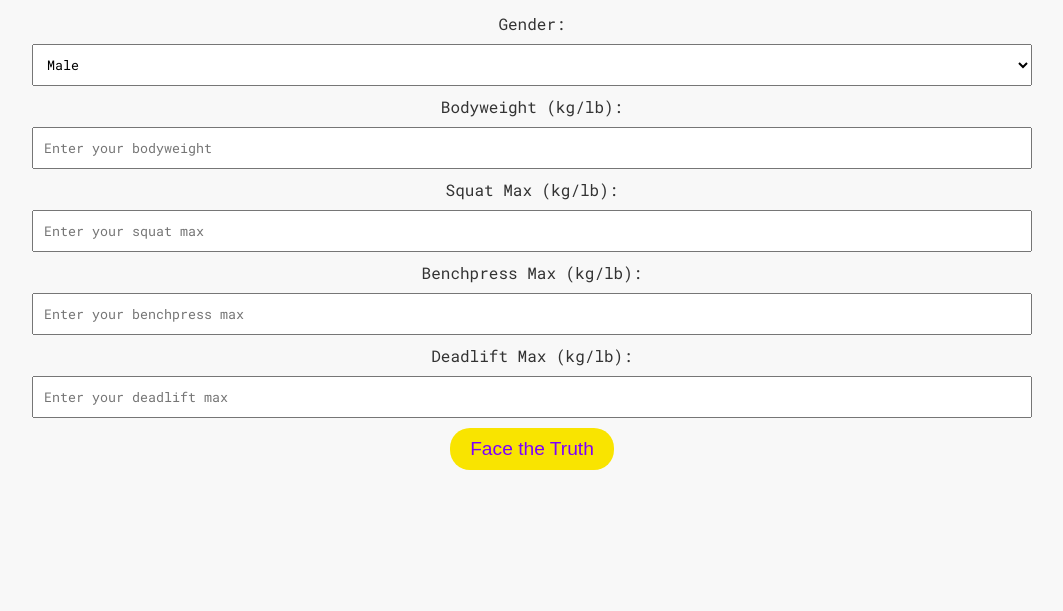
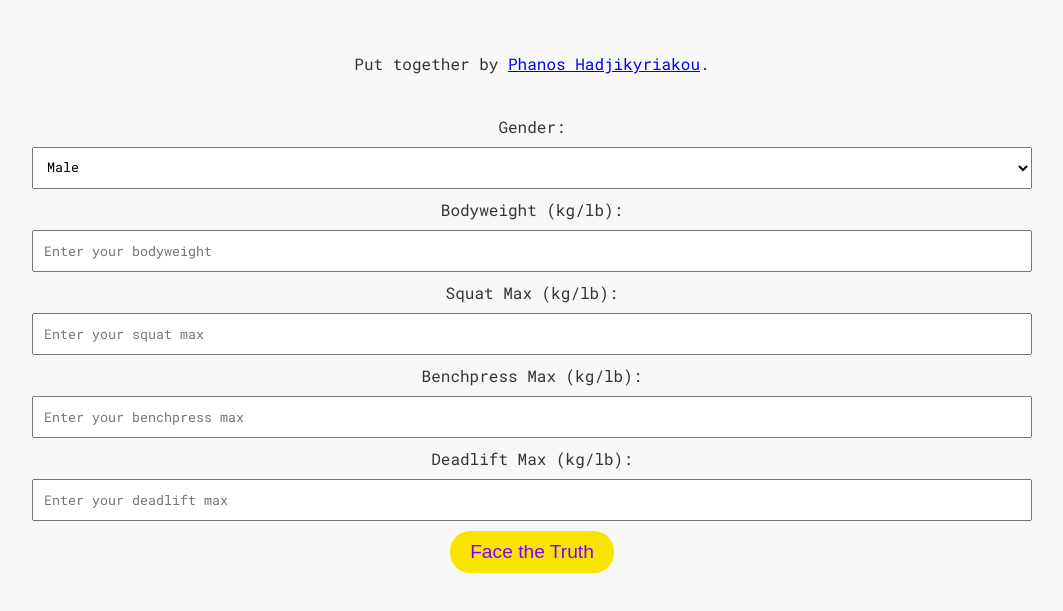
Before and after one commit to phanosh/gainsculator, a plain HTML site: page index.html in a window 1280 px wide. Shown: the part 161-772 px from the top of the page, without its empty margins (108-1171 px from the left). Drawn offline with Linux system fonts and the light colour scheme.

Commit message:
Update index.html

```diff
--- a/index.html
+++ b/index.html
@@ -113,7 +113,9 @@
 
     <h1>GainsCulator</h1>
     <p>Use the GainsCulator to find out your strength levels based on your bodyweight and lifts! Input your bodyweight, squat, benchpress, and deadlift, and see how you measure up.</p>
-
+    <br>
+    <p>Put together by <a href="https://www.linkedin.com/in/phanosha/" target="_blank">Phanos Hadjikyriakou</a>.</p>
+    <br>
     <form id="gainsForm">
         <label for="gender">Gender:</label>
         <select id="gender" name="gender">
```
